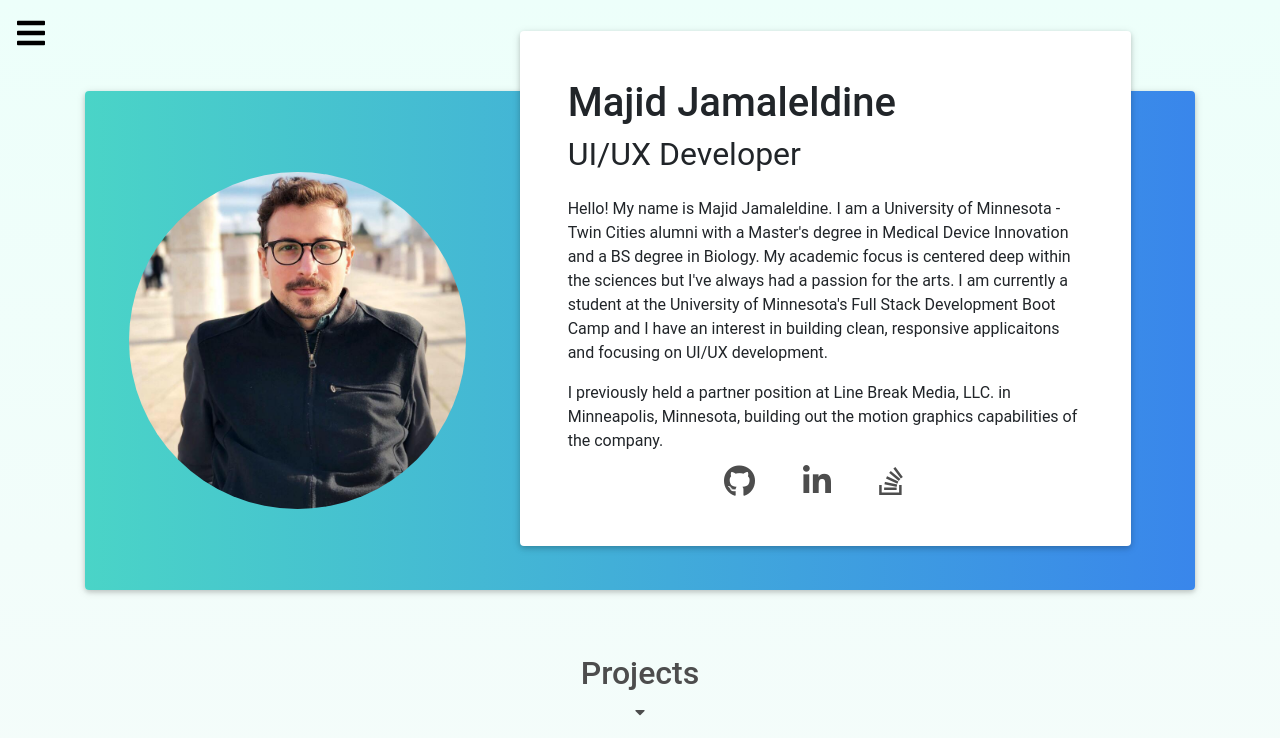
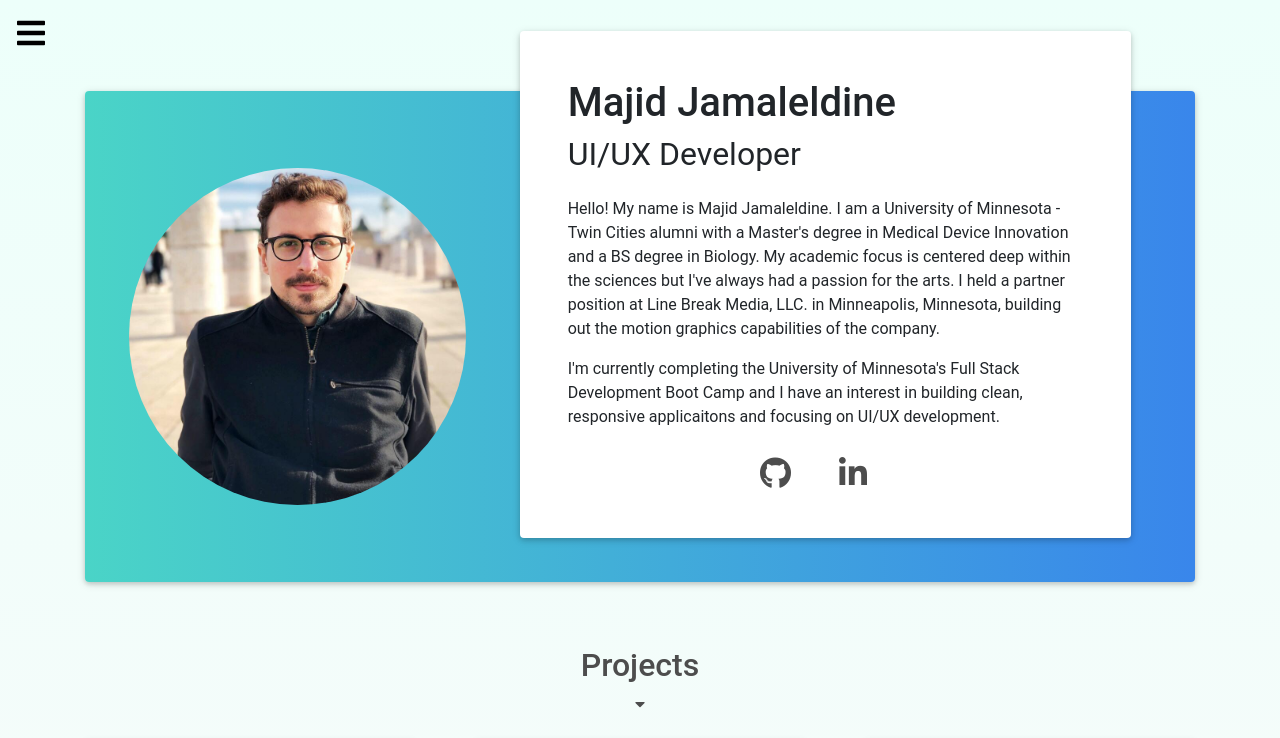
Before and after one commit to MajidJ/portfolio, a website: page index.html in a window 1280 px wide. Shown: the top 738 px of the page. Drawn offline with nearby package versions, Linux system fonts and the light colour scheme.

Commit message:
updated bio paragraph and social links

```diff
--- a/index.html
+++ b/index.html
@@ -67,21 +67,21 @@
                                             Hello! My name is Majid Jamaleldine.
                                             I am a University of Minnesota - Twin Cities alumni with a Master's degree in Medical Device Innovation and a BS degree in Biology.
                                             My academic focus is centered deep within the sciences but I've always had a passion for the arts.
-                                            I am currently a student at the University of Minnesota's Full Stack Development Boot Camp and I have an interest in building clean, responsive applicaitons and focusing on UI/UX development.
+                                            I held a partner position at Line Break Media, LLC. in Minneapolis, Minnesota, building out the motion graphics capabilities of the company.
                                         </p>
                                         <p>
-                                            I previously held a partner position at Line Break Media, LLC. in Minneapolis, Minnesota, building out the motion graphics capabilities of the company.
+                                            I'm currently completing the University of Minnesota's Full Stack Development Boot Camp and I have an interest in building clean, responsive applicaitons and focusing on UI/UX development.
                                         </p>
-                                        <div class="pl-4 flex-center">
-                                            <a class="fb-ic">
-                                                <i class="fab fa-github fa-lg section-text mr-md-5 mr-3 fa-2x"> </i>
+                                        <div class="pl-4 pt-3 flex-center">
+                                            <a class="fb-ic" href="https://github.com/Taxlife" target="_blank">
+                                                <i class="fab fa-github fa-lg section-text mr-md-5 mr-3 fa-2x"></i>
                                             </a>
-                                            <a class="fb-ic">
+                                            <a class="fb-ic" href="https://www.linkedin.com/in/majid-jamaleldine-58327b41/" target="_blank">
                                                 <i class="fab fa-linkedin-in fa-lg section-text mr-md-5 mr-3 fa-2x"> </i>
                                             </a>
-                                            <a class="fb-ic">
+                                            <!-- <a class="fb-ic" href="" target="_blank">
                                                 <i class="fab fa-stack-overflow fa-lg section-text mr-md-5 mr-3 fa-2x"> </i>
-                                            </a>
+                                            </a> -->
                                         </div>
                                     </div>
                                 </div>
```
